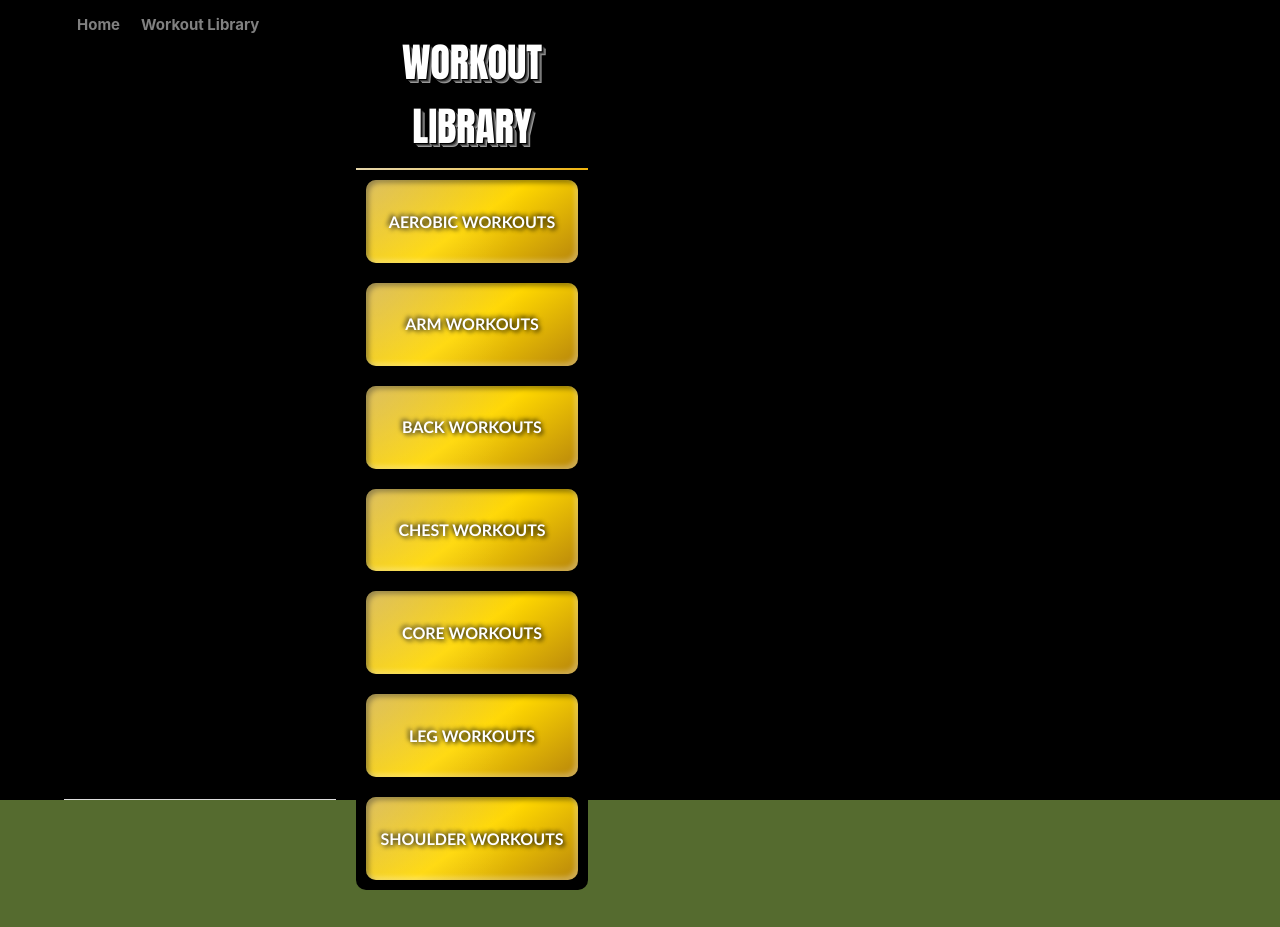
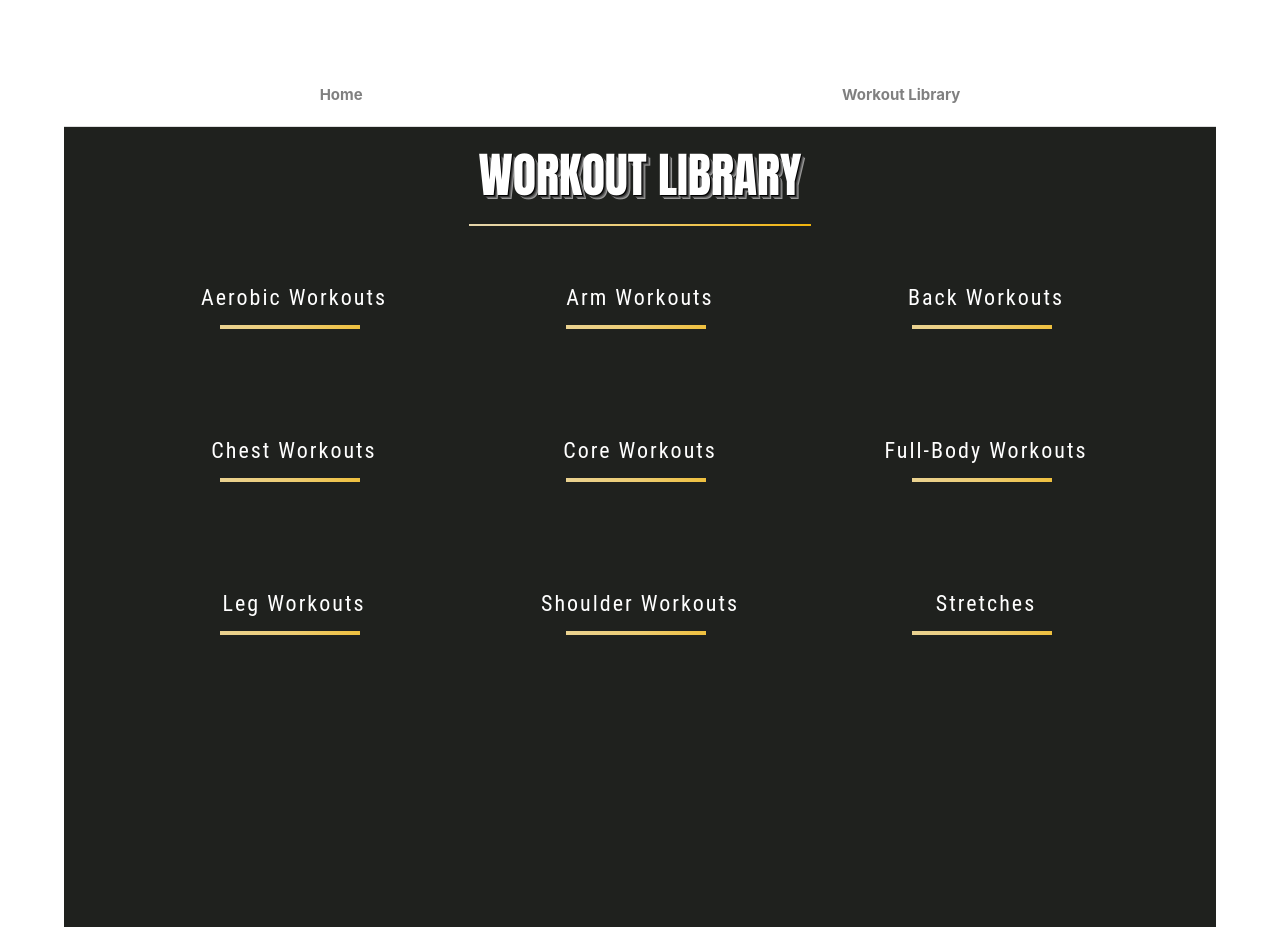
Before and after one commit to kharri34/Project3, a Vue app: page /workoutlibrary in a window 1280 px wide. Before the commit the page ends 890 px from the top, so only its background shows below. Built offline with nearby package versions, Linux system fonts and the light colour scheme.

Commit message:
Updated Files

```diff
--- a/src/App.vue
+++ b/src/App.vue
@@ -4,16 +4,31 @@
             <router-link to="/">Home</router-link>
             <router-link to="/workoutlibrary">Workout Library</router-link>
         </nav>
-        <router-view></router-view>
+        <div style="flex:1; display: flex; flex-direction: column;">
+            <router-view />
+        </div>
     </div>
 </template>
 
-<style scoped>
+<script>
+export default{
+    name: 'App'
+}
+</script>
+
+<style>
+#app {
+    display: flex;
+    flex-direction: column;
+    height: 100vh;
+    width: 100%;
+}
+
 nav {
-    padding: 10px;
   display: flex;
-    gap: 15px;
-    justify-content: left;
+  justify-content: space-around;
+  padding: 1rem;
+  color: #fff;
   border-bottom: 1px solid #ddd;
 }
 
@@ -28,4 +43,8 @@ nav a:hover {
   color: goldenrod;
   background-color: white;
 }
+
+#app > div {
+    flex-grow:1;
+}
 </style>
--- a/src/assets/main.css
+++ b/src/assets/main.css
@@ -1,11 +1,22 @@
 @import './base.css';
 
+html, body {
+  margin: 0;
+  padding: 0;
+  height: 100%;
+  width: 100%;
+  background-color: var(--color-background);
+}
+
 #app {
-  max-width: 1280px;
-  margin: 0 auto;
-  padding: 2rem;
-  font-weight: normal;
-  background-color: black;
+  min-height: 100vh;
+  width: 100%;
+  display: flex;
+  flex-direction: column;
+  padding: 0;
+  background-color: var(--color-background);
+  color:var(--color-text);
+  padding: 0;
 }
 
 a,
@@ -18,20 +29,17 @@ a,
 
 @media (hover: hover) {
   a:hover {
-    background-color: hsla(160, 100%, 37%, 0.2);
+    background-color: #2b3936;
   }
 }
 
 @media (min-width: 1024px) {
   body {
-    background-color:darkolivegreen;
     display: flex;
-    place-items: center;
   }
 
   #app {
-    display: grid;
-    grid-template-columns: 1fr 1fr;
-    padding: 0 2rem;
+    display: block;
+    padding: 2rem;
   }
 }
--- /dev/null
+++ b/src/components/SvgButton.vue
@@ -0,0 +1,64 @@
+<template>
+    <div class="svg-wrapper">
+      <svg height="60" width="320" xmlns="http://www.w3.org/2000/svg">
+        <!-- Define the gradient -->
+        <defs>
+          <linearGradient id="gradient" x1="0%" y1="0%" x2="100%" y2="0%">
+            <stop offset="0%" style="stop-color:rgb(228, 213, 171); stop-opacity:1" />
+            <stop offset="25%" style="stop-color:rgb(233, 210, 147); stop-opacity:1" />
+            <stop offset="50%" style="stop-color:rgb(237, 204, 113); stop-opacity:1" />
+            <stop offset="70%" style="stop-color:rgb(238, 192, 64); stop-opacity:1" />
+            <stop offset="100%" style="stop-color:rgb(240, 179, 11); stop-opacity:1" />
+          </linearGradient>
+        </defs>
+
+
+
+
+        <!-- Rectangle with gradient stroke -->
+        <rect class="shape" height="60" width="320" />
+        <text x="50%" y="50%" dominant-baseline="middle" text-anchor="middle" class="svg-text">
+          {{ text }}
+        </text>
+      </svg>
+    </div>
+  </template>
+
+  <script>
+  export default {
+    props: {
+      text: {
+        type: String,
+        required: true,
+      },
+    },
+  };
+  </script>
+
+  <style scoped>
+  .svg-wrapper {
+    position: relative;
+    margin: 0 auto;
+    width: 320px;
+  }
+  .shape {
+    stroke-dasharray: 140 540;
+    stroke-dashoffset: -474;
+    stroke-width: 8px;
+    fill: transparent;
+    stroke: url(#gradient);
+    transition: stroke-width 1s, stroke-dashoffset 1s, stroke-dasharray 1s;
+  }
+  .svg-text {
+    font-family: 'Roboto Condensed', sans-serif;
+    font-size: 22px;
+    fill: #fff;
+    letter-spacing: 2px;
+    pointer-events: none;
+  }
+  .shape:hover {
+    stroke-width: 2px;
+    stroke-dashoffset: 0;
+    stroke-dasharray: 760;
+  }
+  </style>
--- a/src/components/WorkoutLibrary.vue
+++ b/src/components/WorkoutLibrary.vue
@@ -1,41 +1,71 @@
 <template>
-    <div class = "workoutlibrary">
+  <div class="workoutlibrary">
     <h1 class="shadow-text">Workout Library</h1>
     <div class="categories">
-            <router-link to="/aerobics" class="category-card">Aerobic Workouts</router-link>
-            <router-link to="/arms" class="category-card">Arm Workouts</router-link>
-            <router-link to="/back" class="category-card">Back Workouts</router-link>
-            <router-link to="/Chest" class="category-card">Chest Workouts</router-link>
-            <router-link to="/core" class="category-card">Core Workouts</router-link>
-            <router-link to="/legs" class="category-card">Leg Workouts</router-link>
-            <router-link to="/shoulders" class="category-card">Shoulder Workouts</router-link>
+      <router-link to="/aerobics">
+        <SvgButton text="Aerobic Workouts" />
+      </router-link>
+      <router-link to="/arms">
+        <SvgButton text="Arm Workouts" />
+      </router-link>
+      <router-link to="/back">
+        <SvgButton text="Back Workouts" />
+      </router-link>
+      <router-link to="/chest">
+        <SvgButton text="Chest Workouts" />
+      </router-link>
+      <router-link to="/core">
+        <SvgButton text="Core Workouts" />
+      </router-link>
+      <router-link to="/fullbody">
+        <SvgButton text="Full-Body Workouts" />
+      </router-link>
+      <router-link to="/legs">
+        <SvgButton text="Leg Workouts" />
+      </router-link>
+      <router-link to="/shoulders">
+        <SvgButton text="Shoulder Workouts" />
+      </router-link>
+      <router-link to="/stretches">
+        <SvgButton text="Stretches" />
+      </router-link>
     </div>
   </div>
 </template>
 
+
   <script>
-export default {};
+  import SvgButton from "@/components/SvgButton.vue";
+  export default {
+    components: {
+        SvgButton,
+    },
+  };
   </script>
 
   <style scoped>
   .workoutlibrary {
-    background-color:black;
-    text-align: center;
-    color: silver;
+
+    display: flex;
+    flex-direction: column;
+    align-items: center;
+    background-color: #1f211e;
     font-weight: bold;
     height: 100vh;
-    padding:20px;
+    width: 100%;
   }
 
   h1 {
     position: relative;
     margin: 0;
     padding: 10px;
-    font-size: 2.5rem;
+    font-size: 3rem;
     text-transform: uppercase;
+    text-align: center;
+    text-shadow: 2px 2px 4px rgba(0, 0, 0, 0.7);
     font-family: Impact, Haettenschweiler, 'Arial Narrow Bold', sans-serif;
     border-bottom: 2px solid transparent;
-    border-image: linear-gradient(0.25turn, rgb(228, 213, 171), rgb(233, 210, 147), rgb(237, 204, 113), rgb(238, 192, 64), rgb(240, 179, 11));
+    border-image: linear-gradient(0.25turn, #e4d5ab, rgb(233, 210, 147), rgb(237, 204, 113), rgb(238, 192, 64), rgb(240, 179, 11));
     border-image-slice: 1;
   }
 
@@ -49,54 +79,55 @@ h1 {
   }
 
   .categories {
-    display: flex;
+    position: relative;
+    display: grid;
+    grid-template-columns: repeat(auto-fill, minmax(250px, 1fr));
+    gap: 80px;
+    justify-items: center;
     flex-direction: column;
-    gap: 20px;
-    justify-content: center;
-    padding: 10px;
-    background-color: black;
-    border-radius: 10px;
-    height: calc(100vh - 80px);
-    overflow: hidden;
+    padding: 40px;
+    width: 90%;
+    margin: 0 auto;
   }
 
   .category-card {
     position: relative;
     display: flex;
-    align-items: center;
-    justify-content: center;
-    width: 100%;
-    height: 120px;
+    width: 50rem;
+    height: 5rem;
     text-decoration: none;
-    font-size: 1.0rem;
-    font-weight: bold;
+    font-size: 22px;
+    font-weight: 500;
     text-transform: uppercase;
-    color: white;
+
+    color: #ccd3ca;
+
     text-shadow: 2px 2px 4px rgba(0, 0, 0, 0.8),
                  -2px -2px 4px rgba(0, 0, 0, 0.8);
-    font-family:'Gill Sans', 'Gill Sans MT', Calibri, 'Trebuchet MS', sans-serif;
+    font-family: 'Gill Sans', 'Gill Sans MT', Calibri, 'Trebuchet MS', sans-serif;
     border-radius: 10px;
     box-shadow: inset -3px -3px 5px rgba(255, 255, 255, 0.3),
                 inset 3px 3px 5px rgba(0, 0, 0, 0.4),
                 3px 3px 8px rgba(0, 0, 0, 0.6);
-    background: linear-gradient(145deg, #d4af37, #ffd700, #b8860b); /* Metallic gold gradient */
+    background-color:#161d1b;
+
     transition: transform 0.3s, box-shadow 0.3s;
-
+    margin-bottom: 20px;
   }
 
   .category-card:hover {
     transform: translateY(-5px);
-    box-shadow: inset -4px -4px 6px rgba(255, 255, 255, 0.4),
-                inset 4px 4px 6px rgba(0, 0, 0, 0.5),
-                4px 6px 12px rgba(255, 223, 0, 0.7);
+    box-shadow: 0 6px 12px rgba(0, 0, 0, 0.5);
   }
 
-.category-card::after {
-    content: '';
-    position: absolute;
-    inset: 0;
-    background: radial-gradient(circle at top left, rgba(255, 255, 255, 0.2), transparent 70%);
-    border-radius: 10px;
-    pointer-events: none;
+  .category-card:focus {
+    box-shadow: 0 0 0 3px #7a8074;
+  }
+
+
+  @media (max-width: 768px) {
+    .category-card {
+      height: 150px;
+    }
   }
 </style>
--- /dev/null
+++ b/src/components/categories/FullBody.vue
@@ -0,0 +1,38 @@
+<template>
+    <div class="category">
+      <h1>Full-Body Workouts</h1>
+      <ul>
+        <li v-for="workout in workouts" :key="workout.id">
+          <h2>{{ workout.name }}</h2>
+          <p>{{ workout.description }}</p>
+        </li>
+      </ul>
+    </div>
+  </template>
+
+  <script>
+  export default {
+    data() {
+      return {
+        workouts: [
+          { id: 1, name: 'Bicep Curls', description: 'Focuses on the biceps.' },
+          { id: 2, name: 'Tricep Dips', description: 'Strengthens triceps and shoulders.' },
+        ],
+      };
+    },
+  };
+  </script>
+
+  <style scoped>
+  .category {
+    text-align: center;
+    padding: 20px;
+  }
+  .category-image {
+    width: 100%;
+    max-width: 400px;
+    margin: 20px 0;
+    border-radius: 10px;
+    box-shadow: 0 4px 8px rgba(0, 0, 0, 0.2);
+  }
+  </style>
--- /dev/null
+++ b/src/components/categories/Stretches.vue
@@ -0,0 +1,38 @@
+<template>
+    <div class="category">
+      <h1>Stretches</h1>
+      <ul>
+        <li v-for="workout in workouts" :key="workout.id">
+          <h2>{{ workout.name }}</h2>
+          <p>{{ workout.description }}</p>
+        </li>
+      </ul>
+    </div>
+  </template>
+
+  <script>
+  export default {
+    data() {
+      return {
+        workouts: [
+          { id: 1, name: 'Bicep Curls', description: 'Focuses on the biceps.' },
+          { id: 2, name: 'Tricep Dips', description: 'Strengthens triceps and shoulders.' },
+        ],
+      };
+    },
+  };
+  </script>
+
+  <style scoped>
+  .category {
+    text-align: center;
+    padding: 20px;
+  }
+  .category-image {
+    width: 100%;
+    max-width: 400px;
+    margin: 20px 0;
+    border-radius: 10px;
+    box-shadow: 0 4px 8px rgba(0, 0, 0, 0.2);
+  }
+  </style>
--- a/src/router/index.js
+++ b/src/router/index.js
@@ -6,8 +6,10 @@ import Aerobics from "../components/categories/Aerobics.vue";
 import Arms from "../components/categories/Arms.vue";
 import Back from "../components/categories/Back.vue";
 import Chest from "../components/categories/Chest.vue";
+import Fullbody from "../components/categories/Fullbody.vue";
 import Legs from "../components/categories/Legs.vue";
 import Shoulders from "../components/categories/Shoulders.vue";
+import Stretches from "../components/categories/Stretches.vue";
 
 const routes = [
     { path: '/', name: 'Home', component: Home },
@@ -17,8 +19,11 @@ const routes = [
     { path: "/back", name: "Back", component: Back },
     { path: "/arms", name: "Arms", component: Arms },
     { path: "/chest", name: "Chest", component: Chest },
+    { path: "/fullbody", name: "Fullbody", component: Fullbody},
     { path: "/legs", name: "Legs", component: Legs },
     { path: "/shoulders", name: "Shoulders", component: Shoulders },
+    { path: "/shoulders", name: "Shoulders", component: Shoulders },
+    { path: "/stretches", name: "Stretches", component: Stretches },
 ];
 
 const router = createRouter({
```
Also changed, not shown: src/components/Home.vue (+23 -10 lines). Lines whose indentation alone changed are shown as unchanged.
